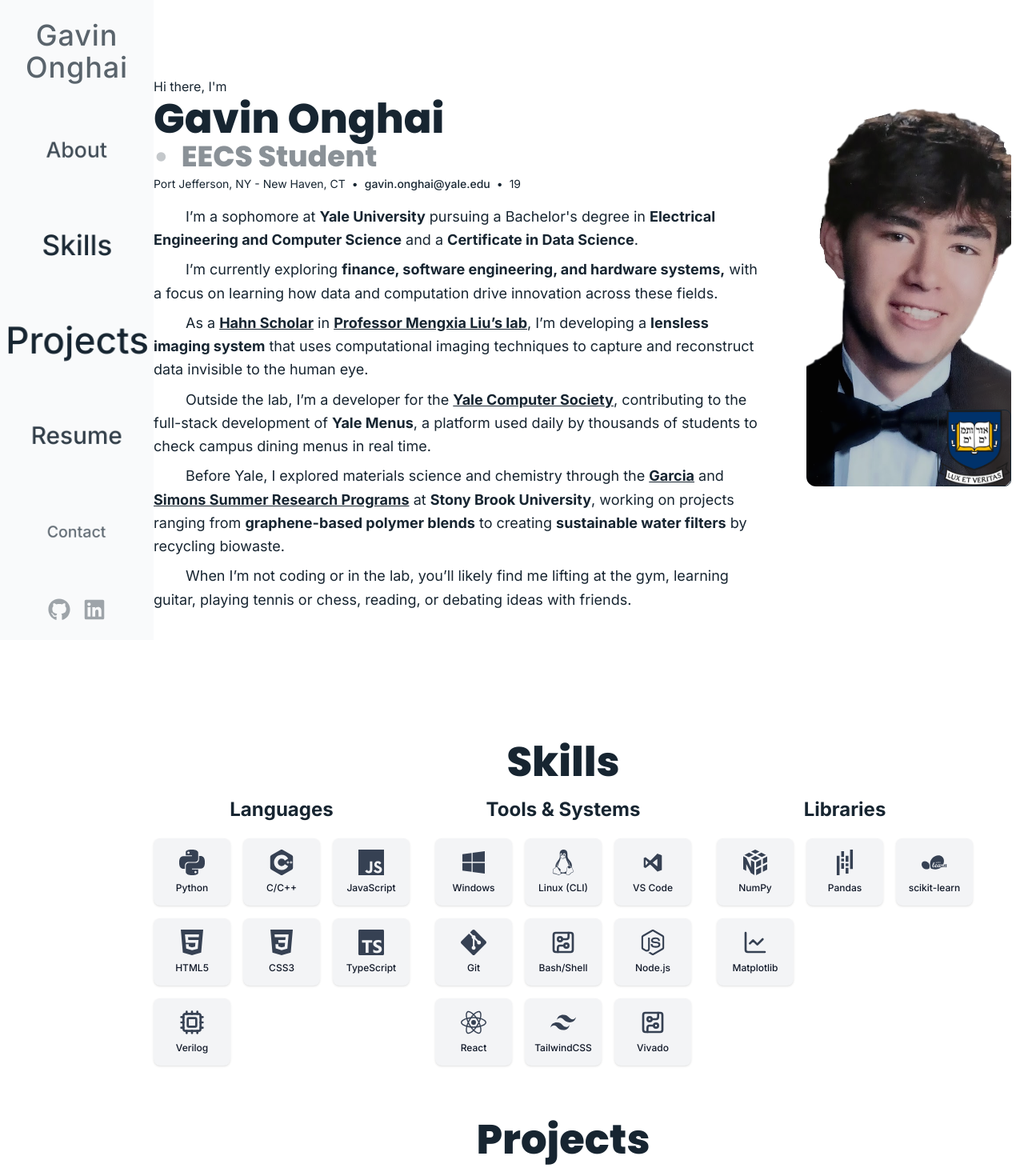
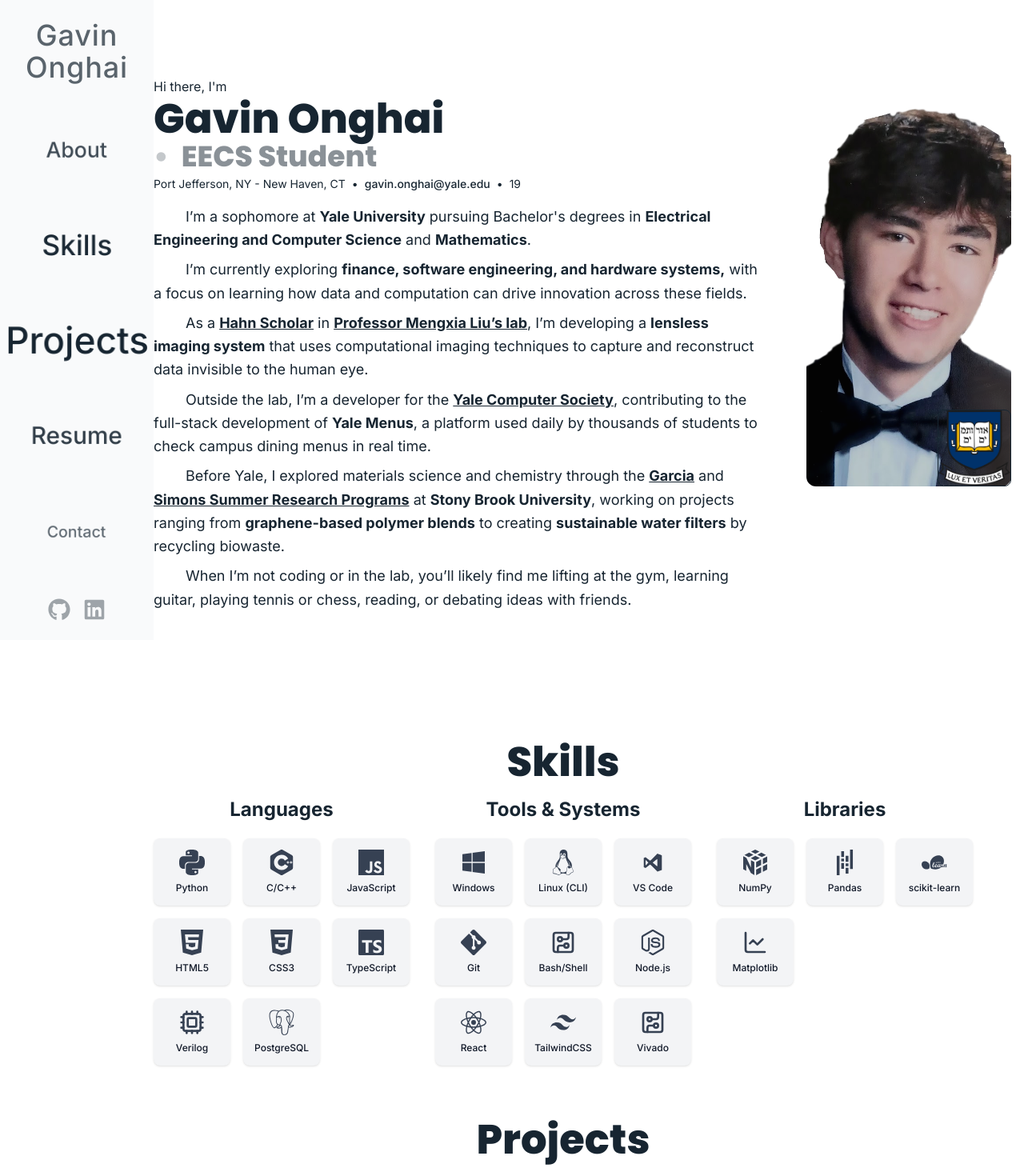
Before and after one commit to onghaig/onghaig.github.io, a React (Vite) app: page / in a window 1280 px wide. Shown: the top 1470 px of the page at 80% size. Built offline with nearby package versions, Linux system fonts and the light colour scheme.

Commit message:
Updated resume, added skills, updated about me.

```diff
--- a/src/components/aboutme.tsx
+++ b/src/components/aboutme.tsx
@@ -58,10 +58,10 @@
         </div>
           <div className="text-xsm lg:text-lg text-left dark:text-neutral-400 font-light mt-4 indent-10 leading-relaxed space-y-2">
             <p>
-              I’m a sophomore at <strong className="dark:text-neutral-300 font-bold">Yale University</strong> pursuing a Bachelor's degree in <strong className="dark:text-neutral-300 font-bold">Electrical Engineering and Computer Science</strong> and a <strong className="dark:text-neutral-300 font-bold">Certificate in Data Science</strong>.
+              I’m a sophomore at <strong className="dark:text-neutral-300 font-bold">Yale University</strong> pursuing Bachelor's degrees in <strong className="dark:text-neutral-300 font-bold">Electrical Engineering and Computer Science</strong> and <strong className="dark:text-neutral-300 font-bold">Mathematics</strong>.
             </p>
             <p>
-            I’m currently exploring <strong className="dark:text-neutral-300 font-bold">finance, software engineering, and hardware systems,</strong> with a focus on learning how data and computation drive innovation across these fields.
+            I’m currently exploring <strong className="dark:text-neutral-300 font-bold">finance, software engineering, and hardware systems,</strong> with a focus on learning how data and computation can drive innovation across these fields.
             </p>
             <p>
               As a <a href="https://yaledailynews.com/blog/2023/02/26/inside-the-hahn-scholars-programs-push-to-recruit-top-stem-students/"
--- a/src/components/skills.tsx
+++ b/src/components/skills.tsx
@@ -1,7 +1,9 @@
 import {
   SiPython, SiCplusplus, SiJavascript, SiHtml5, SiCss3,
   SiLinux, SiGit, SiNodedotjs, SiReact, SiTailwindcss,
-  SiNumpy, SiPandas, SiScikitlearn, SiTypescript
+  SiNumpy, SiPandas, SiScikitlearn, SiTypescript,
+  SiPostcss,
+  SiPostgresql
 } from "react-icons/si";
 import { FaWindows } from "react-icons/fa";
 import { DiVisualstudio } from "react-icons/di";
@@ -28,6 +30,7 @@
     { icon: SiCss3, name: "CSS3" },
     { icon: SiTypescript, name: "TypeScript" },
     { icon: Cpu, name: "Verilog" },
+    { icon: SiPostgresql, name: "PostgreSQL" },
   ];
 
   const tools: { icon: IconType; name: string }[] = [
```
Also changed, not shown: 1 other file (tests, documents, lock files or other folders).
